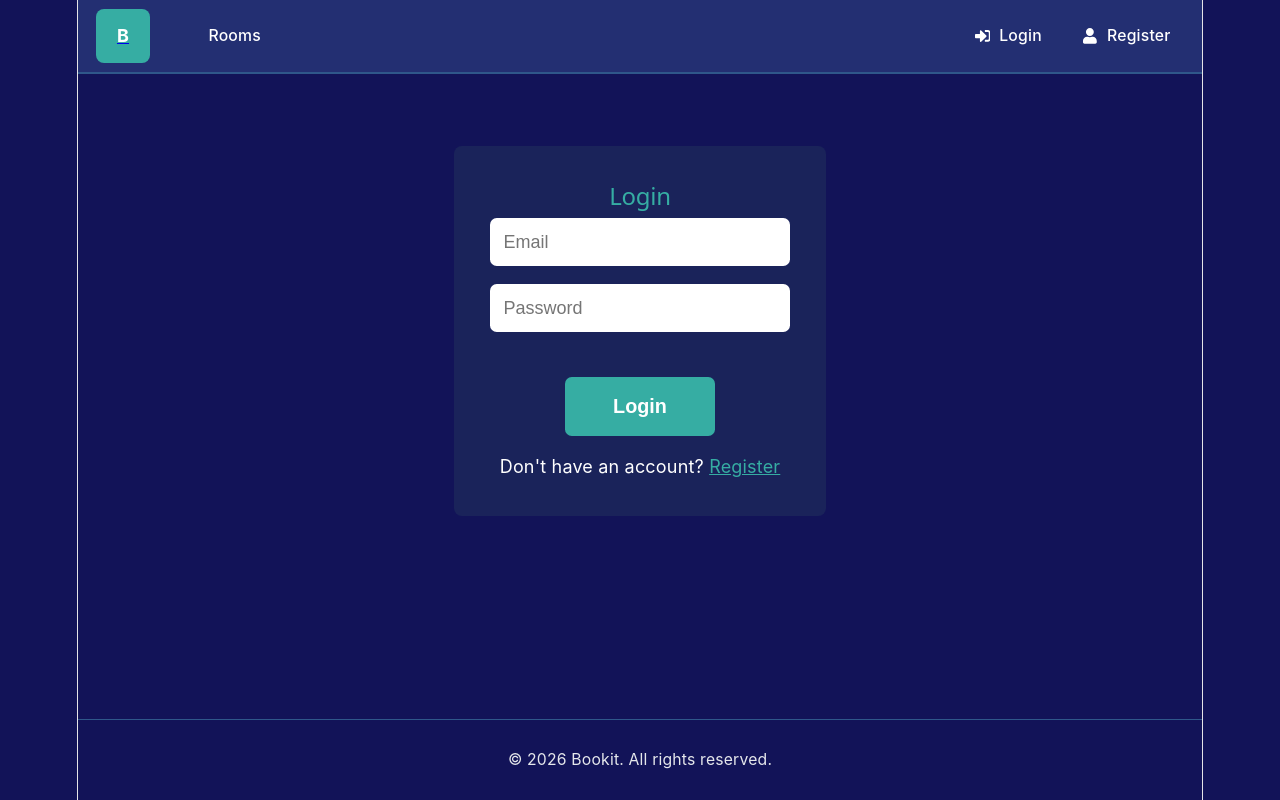
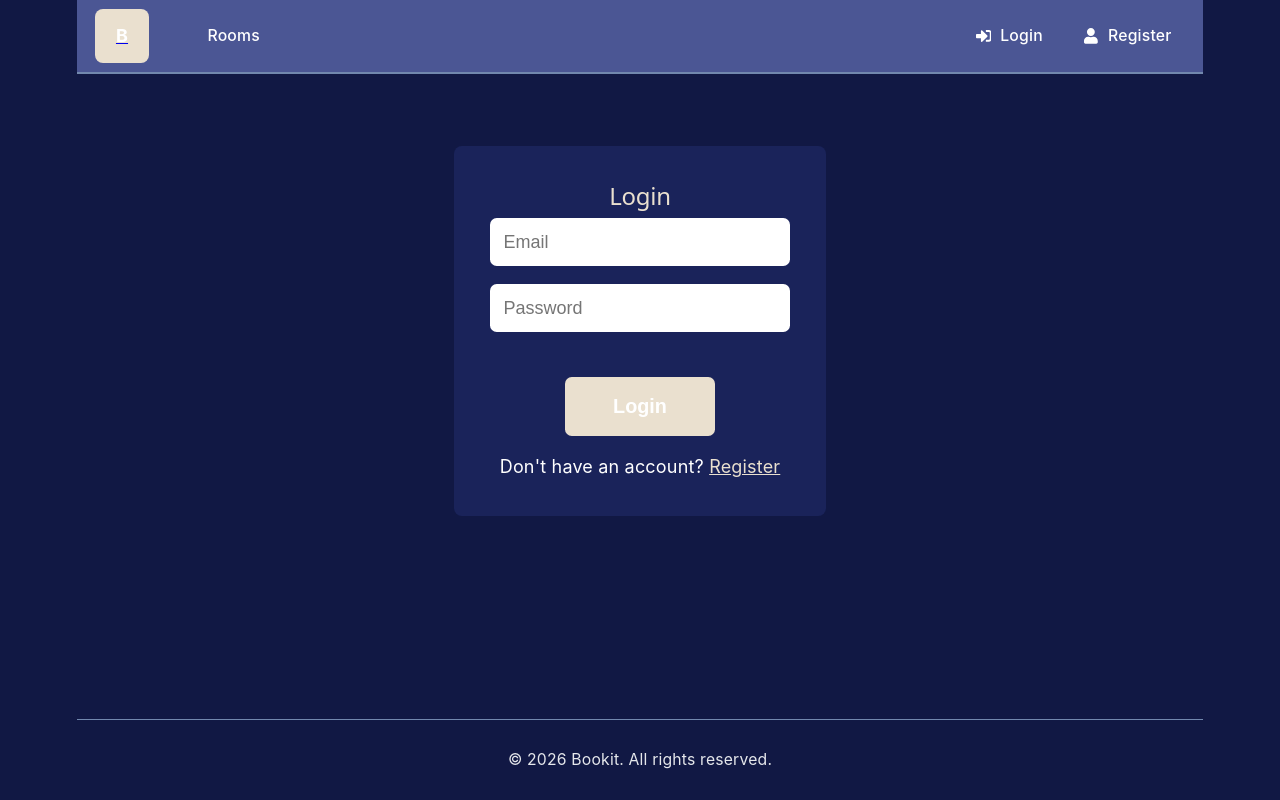
Before and after one commit to Stace05/hotel-booking-app, a React (Vite) app in the folder frontend/: page /login in a window 1280 px wide. Built offline with nearby package versions, Linux system fonts and the light colour scheme.

Commit message:
Update Color palette

```diff
--- a/frontend/src/components/BookingForm.css
+++ b/frontend/src/components/BookingForm.css
@@ -3,14 +3,14 @@
   padding: 2.5rem;
   background-color: #1a235a;
   border-radius: 0.75rem;
-  border: 1px solid #36ADA3;
+  border: 1px solid #EAE0CF;
   max-width: 850px;
   margin-left: auto;
   margin-right: auto;
 }
 
 .booking-title {
-  color: #36ADA3;
+  color: #EAE0CF;
   margin-top: 0;
   margin-bottom: 2rem;
   font-size: 1.8rem;
@@ -69,7 +69,7 @@
   display: flex;
   flex-direction: column;
   gap: 1rem;
-  background-color: rgba(54, 173, 163, 0.1);
+  background-color: #4B5694;
   padding: 1.5rem;
   border-radius: 0.375rem;
   height: 100%;
@@ -91,7 +91,7 @@
 }
 
 .submit-btn {
-  background-color: #36ADA3;
+  background-color: #EAE0CF;
   color: #ffffff;
   padding: 1rem;
   border: none;
@@ -104,7 +104,7 @@
 }
 
 .submit-btn:hover:not(:disabled) {
-  background-color: #2b8a82;
+  background-color: #7288AE;
 }
 
 .submit-btn:disabled {
--- a/frontend/src/components/BookingForm.jsx
+++ b/frontend/src/components/BookingForm.jsx
@@ -129,7 +129,7 @@
             </label>
           </div>
 
-          <button type="submit" className="submit-btn" disabled={status.type === 'loading'}>
+          <button type="submit" className="submit-btn" disabled={status.type === 'loading'} style={{ alignSelf: 'center', width: '50%' }}>
             {status.type === 'loading' ? 'Processing...' : 'Confirm Booking'}
           </button>
         </div>
--- a/frontend/src/components/Footer.css
+++ b/frontend/src/components/Footer.css
@@ -1,6 +1,6 @@
 .footer-container {
   padding: 1.5rem 0;
-  border-top: 1px solid #2F578A;
+  border-top: 1px solid #7288AE;
   margin-top: auto;
 }
 
--- a/frontend/src/components/Header.css
+++ b/frontend/src/components/Header.css
@@ -1,6 +1,6 @@
 .header-container {
-  background-color: #232F72;
-  border-bottom: 2px solid #2F578A;
+  background-color: #4B5694;
+  border-bottom: 2px solid #7288AE;
 }
 
 .nav-content {
@@ -47,7 +47,7 @@
 }
 
 .nav-link:hover, .auth-link:hover {
-  background-color: #2F578A;
+  background-color: #7288AE;
 }
 
 .nav-right {
@@ -69,7 +69,7 @@
 }
 
 .user-greeting {
-  color: #36ADA3;
+  color: #EAE0CF;
   font-weight: 600;
   margin-right: 1rem;
   font-size: 0.95rem;
--- a/frontend/src/components/Header.jsx
+++ b/frontend/src/components/Header.jsx
@@ -20,7 +20,7 @@
 
         <div className="nav-left">
           <Link to="/">
-            <div className="logo-img" style={{ backgroundColor: '#36ADA3', borderRadius: '8px', display: 'flex', alignItems: 'center', justifyContent: 'center', color: 'white', fontWeight: 'bold' }}>
+            <div className="logo-img" style={{ backgroundColor: '#EAE0CF', borderRadius: '8px', display: 'flex', alignItems: 'center', justifyContent: 'center', color: 'white', fontWeight: 'bold' }}>
               B
             </div>
           </Link>
--- a/frontend/src/components/RoomCard.css
+++ b/frontend/src/components/RoomCard.css
@@ -1,5 +1,5 @@
 .room-card {
-  background-color: #232F72;
+  background-color: #4B5694;
   border-radius: 0.75rem;
   padding: 1.25rem;
   box-shadow: 0 4px 10px rgba(0, 0, 0, 0.4);
@@ -37,7 +37,7 @@
   align-items: center;
   width: 100%;
   padding-top: 0.75rem;
-  border-top: 1px solid #2F578A;
+  border-top: 1px solid #7288AE;
   margin-bottom: 1rem;
 }
 
@@ -76,7 +76,7 @@
 .room-title {
   font-size: 1.4rem;
   font-weight: 600;
-  color: #36ADA3;
+  color: #EAE0CF;
   margin: 0 0 0.25rem 0;
 }
 
@@ -88,7 +88,7 @@
 
 .detail-label {
   font-weight: 600;
-  color: #36ADA3;
+  color: #EAE0CF;
 }
 
 .room-actions {
@@ -99,7 +99,7 @@
 
 .view-btn {
   display: inline-block;
-  background-color: #36ADA3;
+  background-color: #EAE0CF;
   color: #ffffff;
   text-align: center;
   padding: 0.6rem 2rem;
@@ -112,8 +112,8 @@
 }
 
 .view-btn:hover {
-  background-color: #2F578A;
-  border-color: #36ADA3;
+  background-color: #7288AE;
+  border-color: #EAE0CF;
 }
 
 .room-badges {
@@ -132,11 +132,11 @@
 }
 
 .category-badge {
-  background-color: #36ADA3;
-  color: #121358;
+  background-color: #EAE0CF;
+  color: #111844;
 }
 
 .beds-badge {
-  background-color: #2F578A;
+  background-color: #7288AE;
   color: #ffffff;
 }
--- a/frontend/src/index.css
+++ b/frontend/src/index.css
@@ -2,7 +2,7 @@
   --text: #6b6375;
   --text-h: #08060d;
   --bg: #fff;
-  --border: #e5e4e7;
+  /*--border: #e5e4e7;*/
   --code-bg: #f4f3ec;
   --accent: #aa3bff;
   --accent-bg: rgba(170, 59, 255, 0.1);
@@ -30,30 +30,10 @@
   }
 }
 
-@media (prefers-color-scheme: dark) {
-  :root {
-    --text: #9ca3af;
-    --text-h: #f3f4f6;
-    --bg: #16171d;
-    --border: #2e303a;
-    --code-bg: #1f2028;
-    --accent: #c084fc;
-    --accent-bg: rgba(192, 132, 252, 0.15);
-    --accent-border: rgba(192, 132, 252, 0.5);
-    --social-bg: rgba(47, 48, 58, 0.5);
-    --shadow:
-      rgba(0, 0, 0, 0.4) 0 10px 15px -3px, rgba(0, 0, 0, 0.25) 0 4px 6px -2px;
-  }
-
-  #social .button-icon {
-    filter: invert(1) brightness(2);
-  }
-}
-
 body {
   margin: 0;
   font-family: -apple-system, BlinkMacSystemFont, 'Segoe UI', Roboto, Helvetica, Arial, sans-serif;
-  background-color: #121358; /* Найтемніший синій з палітри */
+  background-color: #111844;
   color: #ffffff;
 }
 
--- a/frontend/src/pages/HomePage.css
+++ b/frontend/src/pages/HomePage.css
@@ -8,7 +8,7 @@
 }
 
 .home-header-section {
-  background-color: #232F72;
+  background-color: #4B5694;
   margin-bottom: 2rem;
   padding: 1rem 2rem;
   border-radius: 0.5rem;
@@ -35,7 +35,7 @@
 }
 
 .filters-container {
-  background-color: #232F72;
+  background-color: #4B5694;
   padding: 1rem 2.5rem;
   border-radius: 2rem;
   box-shadow: 0 4px 10px rgba(0, 0, 0, 0.3);
@@ -55,6 +55,6 @@
   flex-direction: row;
   align-items: center;
   gap: 1rem;
-  color: #36ADA3;
+  color: #EAE0CF;
   font-weight: 600;
 }
--- a/frontend/src/pages/LoginPage.jsx
+++ b/frontend/src/pages/LoginPage.jsx
@@ -29,7 +29,7 @@
 
   return (
     <div style={{ maxWidth: '300px', margin: '4rem auto', padding: '2rem', backgroundColor: '#1a235a', borderRadius: '8px', color: 'white' }}>
-      <h2 style={{ color: '#36ADA3', textAlign: 'center' }}>Login</h2>
+      <h2 style={{ color: '#EAE0CF', textAlign: 'center' }}>Login</h2>
       {error && <p style={{ color: '#ff4d4f' }}>{error}</p>}
       <form onSubmit={handleSubmit} style={{ display: 'flex', flexDirection: 'column', gap: '1rem' }}>
         <input type="email" placeholder="Email" required className="form-input"
@@ -39,7 +39,7 @@
         <button type="submit" className="submit-btn" style={{ alignSelf: 'center', width: '50%' }}>Login</button>
       </form>
       <p style={{ marginTop: '1rem', textAlign: 'center' }}>
-        Don't have an account? <Link to="/register" style={{ color: '#36ADA3' }}>Register</Link>
+        Don't have an account? <Link to="/register" style={{ color: '#EAE0CF' }}>Register</Link>
       </p>
     </div>
   );
--- a/frontend/src/pages/RegisterPage.jsx
+++ b/frontend/src/pages/RegisterPage.jsx
@@ -25,7 +25,7 @@
 
   return (
     <div style={{ maxWidth: '300px', margin: '4rem auto', padding: '2rem', backgroundColor: '#1a235a', borderRadius: '8px', color: 'white' }}>
-      <h2 style={{ color: '#36ADA3', textAlign: 'center' }}>Register</h2>
+      <h2 style={{ color: '#EAE0CF', textAlign: 'center' }}>Register</h2>
       {error && <p style={{ color: '#ff4d4f' }}>{error}</p>}
       <form onSubmit={handleSubmit} style={{ display: 'flex', flexDirection: 'column', gap: '1rem' }}>
         <input type="text" placeholder="Name" required className="form-input"
@@ -37,7 +37,7 @@
         <button type="submit" className="submit-btn" style={{ alignSelf: 'center', width: '50%' }}>Register</button>
       </form>
       <p style={{ marginTop: '1rem', textAlign: 'center' }}>
-        Already have an account? <Link to="/login" style={{ color: '#36ADA3' }}>Login</Link>
+        Already have an account? <Link to="/login" style={{ color: '#EAE0CF' }}>Login</Link>
       </p>
     </div>
   );
--- a/frontend/src/pages/RoomPage.css
+++ b/frontend/src/pages/RoomPage.css
@@ -8,7 +8,7 @@
 }
 
 .room-details-card {
-  background-color: #232F72;
+  background-color: #4B5694;
   border-radius: 0.75rem;
   padding: 2.5rem;
   box-shadow: 0 4px 15px rgba(0, 0, 0, 0.4);
@@ -20,7 +20,7 @@
 .back-link {
   display: inline-flex;
   align-items: center;
-  color: #36ADA3;
+  color: #EAE0CF;
   text-decoration: none;
   font-weight: 600;
   margin-bottom: 2rem;
@@ -68,7 +68,7 @@
 
 .details-list-label {
   font-weight: 700;
-  color: #36ADA3;
+  color: #EAE0CF;
   width: 110px;
   flex-shrink: 0;
   margin-right: 1.5rem;
```
Also changed, not shown: frontend/src/App.css (added).
